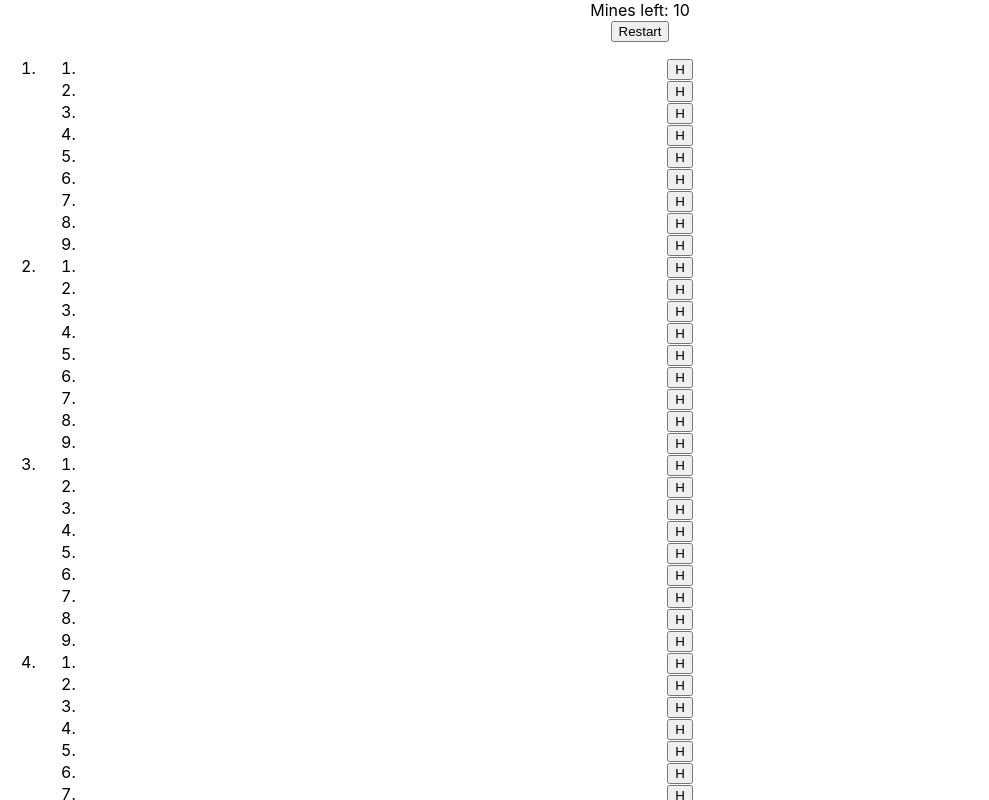
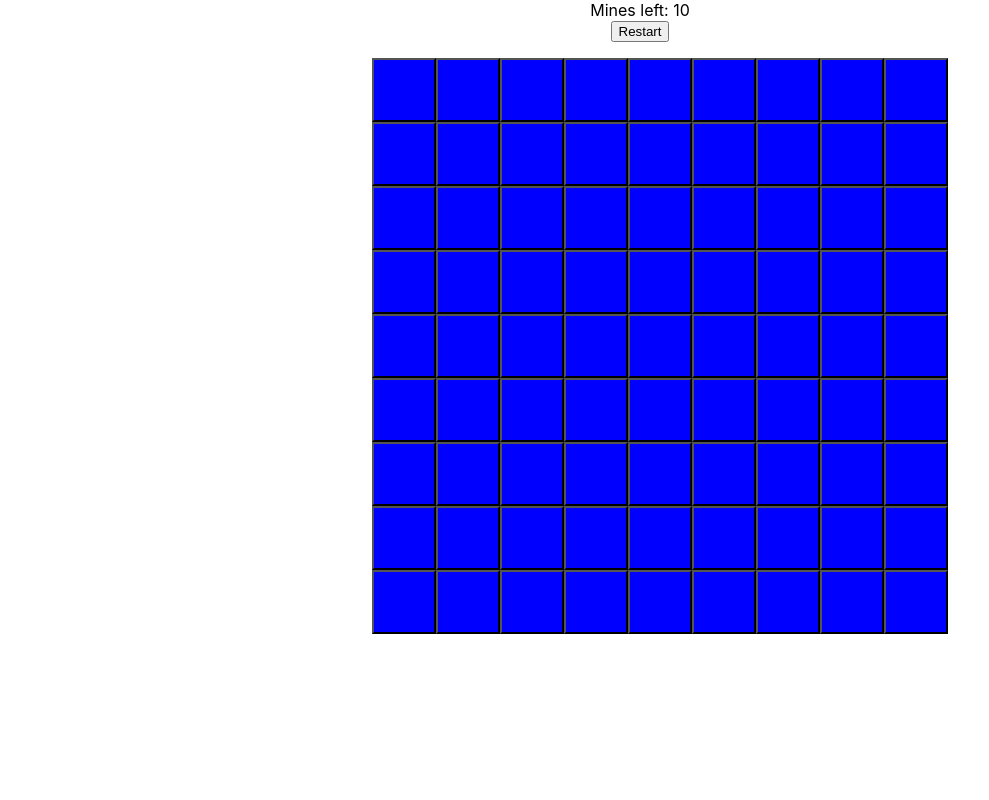
Before and after one commit to Gurdit1/minesweeper, a React (Create React App) app: page / in a window 1280 px wide. Shown: the top 800 px of the page, without its empty margins (0-989 px from the left). Built offline with nearby package versions, Linux system fonts and the light colour scheme.

Commit message:
Stylised board and added Tile component

```diff
--- a/src/components/Minefield.js
+++ b/src/components/Minefield.js
@@ -1,38 +1,13 @@
-import { TILE_TYPE, TILE_STATE } from "../helpers/values";
-
-function displayTile(tile){
-    if (tile.state === TILE_STATE.Hidden){
-        return "H";
-    }
-    else if (tile.state === TILE_STATE.Flagged){
-        return "F";
-    }
-    else if (tile.state === TILE_STATE.Question){
-        return "?";
-    }
-    else if (tile.state === TILE_STATE.Revealed){
-        if (tile.type === TILE_TYPE.Safe){
-            //TODO: Compute number of adjacent tiles
-            return " ";
-        }
-        return "M";
-    }
-}
+import Tile from "./Tile.js"
 
 export default function Minefield({ minefield, onSelectTile }){
     return (
-        <ol>
+        <ol id="game-board">
             {minefield.map((row, rowIndex) => (
                 <li key={rowIndex}>
                     <ol>
                         {row.map((tile, columnIndex) => (
-                            <li key={columnIndex}>
-                                <button
-                                    onClick={() => onSelectTile(rowIndex, columnIndex)}
-                                >
-                                    {displayTile(tile)}
-                                </button>
-                            </li>
+                            <Tile tile={tile} rowIndex={rowIndex} columnIndex={columnIndex} onSelectTile={onSelectTile} minefield={minefield}/>
                         ))}
                     </ol>
                 </li>
--- /dev/null
+++ b/src/components/Tile.js
@@ -0,0 +1,80 @@
+import { TILE_TYPE, TILE_STATE } from "../helpers/values";
+
+const revealedColour = "gray";
+
+function getTextColour(tile){
+    if (tile.state === TILE_STATE.Hidden){
+        return "blue";
+    }
+    else if (tile.state === TILE_STATE.Flagged){
+        return "red";
+    }
+    else if (tile.state === TILE_STATE.Question){
+        return "pink";
+    }
+    else if (tile.state === TILE_STATE.Revealed){
+        if (tile.type === TILE_TYPE.Safe){
+            return "black";
+        }
+        return "black";
+    }
+}
+
+function getTileColour(tile) {
+    if (tile.state === TILE_STATE.Hidden){
+        return "blue";
+    }
+    else if (tile.state === TILE_STATE.Flagged){
+        return "red";
+    }
+    else if (tile.state === TILE_STATE.Question){
+        return "pink";
+    }
+    else if (tile.state === TILE_STATE.Revealed){
+        if (tile.type === TILE_TYPE.Safe){
+            return revealedColour;
+        }
+        return "black";
+    }
+}
+
+function isInRange(value, min, max){
+    return value >= min && value < max;
+}
+
+function calculateNumNearbyMines(tile, rowIndex, columnIndex, minefield){
+    if (tile.state !== TILE_STATE.Revealed){
+        return undefined;
+    }
+
+    let count = 0;
+    for (let i = -1; i <= 1; i++){
+        if (!isInRange(rowIndex + i, 0, minefield.length)) continue;
+        for (let j = -1; j <= 1; j++){
+            if (i === 0 && j === 0) continue; // Ignore self
+            if (!isInRange(columnIndex + j, 0, minefield[0].length)) continue;
+            if (minefield[rowIndex + i][columnIndex + j].type === TILE_TYPE.Mine){
+                count+=1;
+            }
+        }
+    }
+    return count;
+}
+
+export default function Tile({ tile, rowIndex, columnIndex, onSelectTile, minefield}) {
+    const emptyText = "N"; // Fallback text since empty text results in button being re-sized
+    const numMines = calculateNumNearbyMines(tile, rowIndex, columnIndex, minefield);
+
+    let textColour = getTextColour(tile);
+    if (numMines === 0 && tile.state === TILE_STATE.Revealed && tile.type === TILE_TYPE.Safe){
+        textColour = revealedColour; // Hide text
+    }
+
+    return <li key={columnIndex}>
+        <button style={{width: "4rem", height: "4rem", backgroundColor: getTileColour(tile), color: textColour}}
+            onClick={() => onSelectTile(rowIndex, columnIndex)}
+        >
+            {numMines ? (numMines === 0 ? emptyText : String(numMines)) : emptyText}
+        </button>
+    </li>
+}
--- a/src/index.css
+++ b/src/index.css
@@ -11,3 +11,16 @@ code {
   font-family: source-code-pro, Menlo, Monaco, Consolas, 'Courier New',
     monospace;
 }
+
+#game-board {
+  display: flex;
+  flex-direction: row;
+  list-style-type: none;
+  justify-content: center;
+}
+
+#game-board ol {
+  list-style-type: none;
+  padding: 0;
+  justify-content: center;
+}
```
